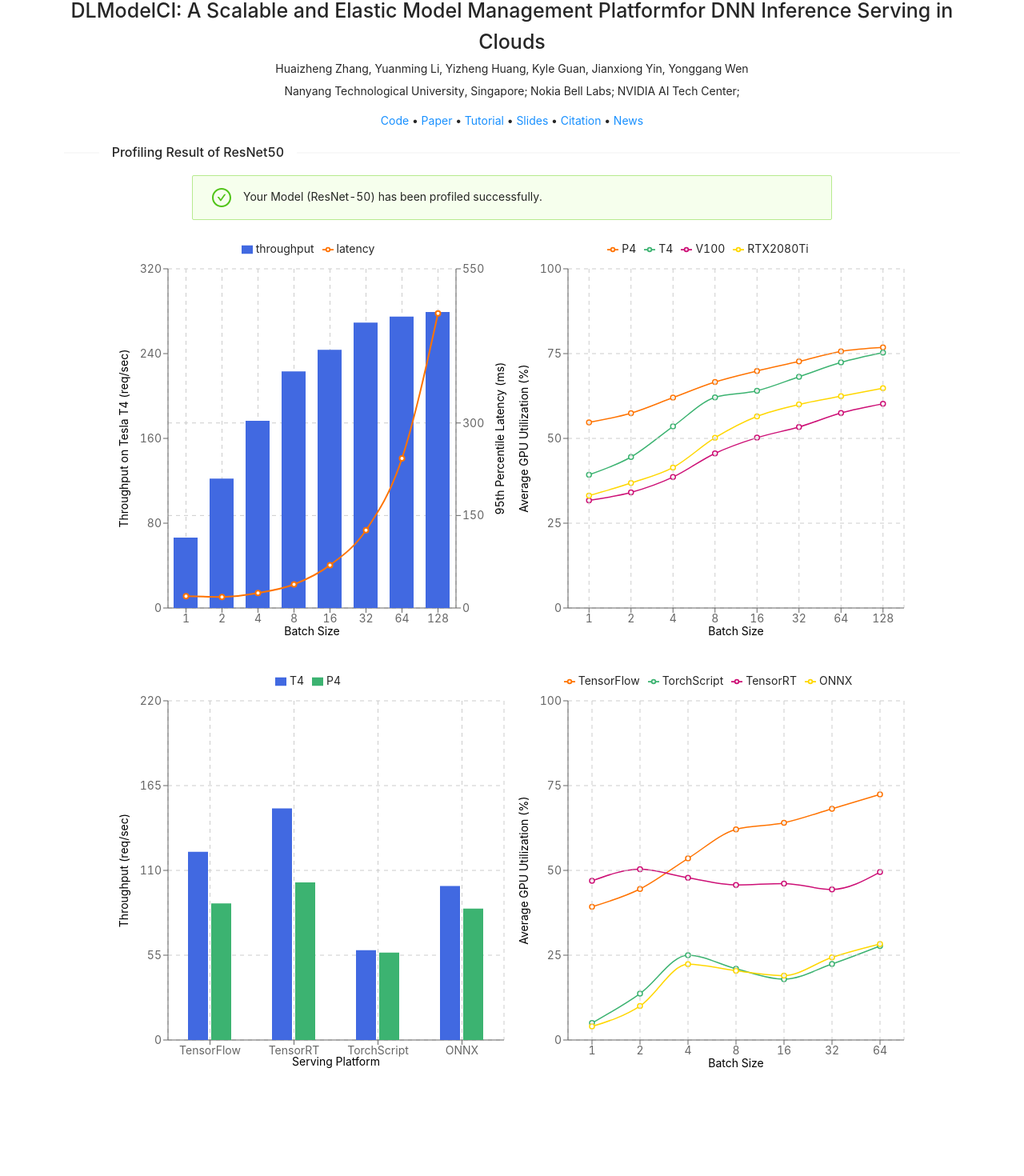
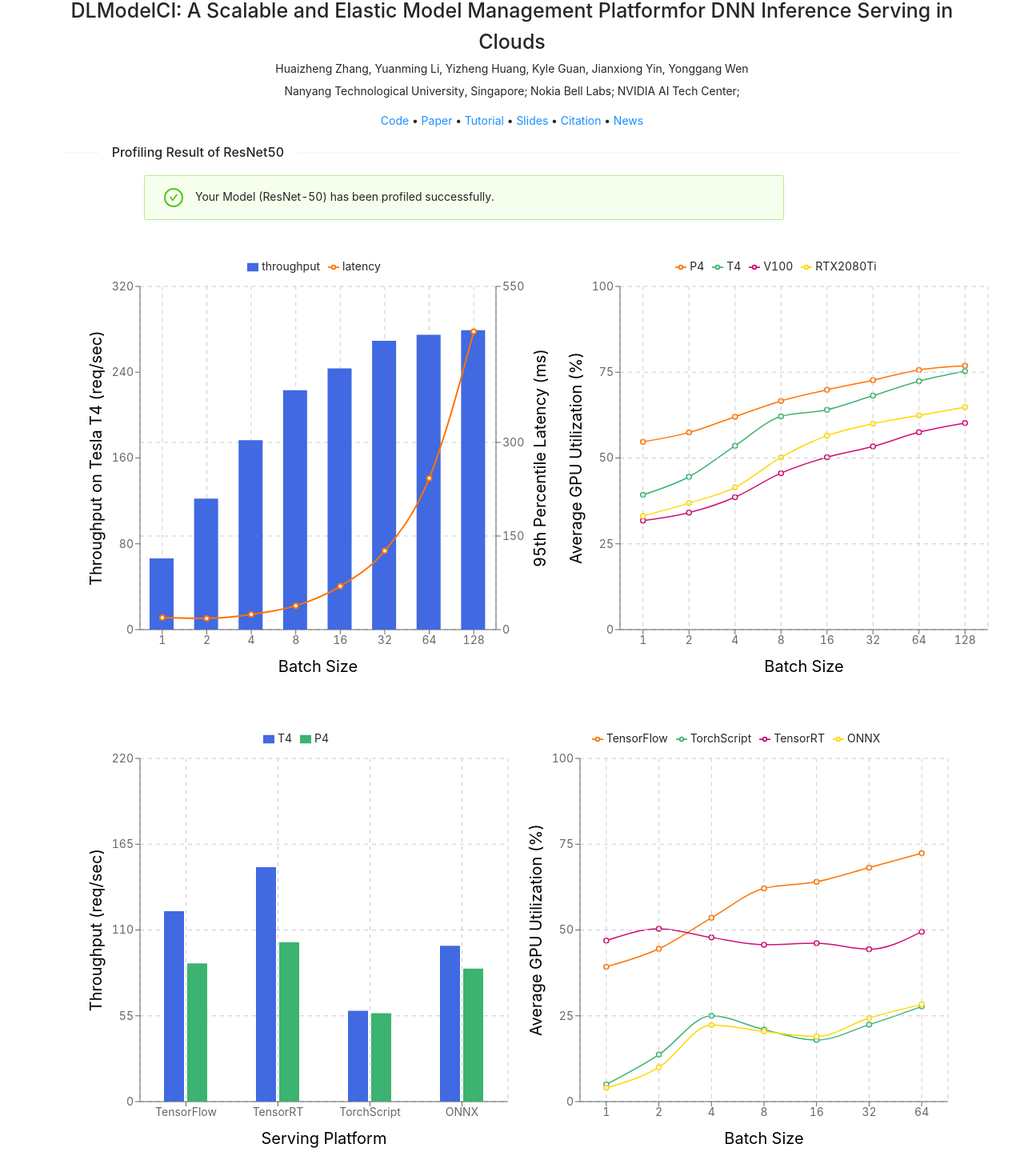
Before and after one commit to djhfhost4/djhfhost4.github.io, a React (Create React App) app: page / in a window 1280 px wide. Shown: the part 181-1651 px from the top of the page at 80% size. Before the commit the page ends 1536 px from the top, so only its background shows below. Built offline with nearby package versions, Linux system fonts and the light colour scheme.

Commit message:
💄 ui: quick fix about the ui

```diff
--- a/src/App.js
+++ b/src/App.js
@@ -1,7 +1,7 @@
 import React from "react";
 import logo from "./logo.svg";
 import "./App.css";
-import { Divider, Alert, Button } from "antd";
+import { Divider, Alert } from "antd";
 import "antd/dist/antd.css";
 import * as DataClass from "./data";
 import {
@@ -50,9 +50,13 @@ function App() {
                 <a href="https://github.com/cap-ntu/ML-Model-CI">News</a>
             </p>
             <Divider orientation="left">Profiling Result of ResNet50</Divider>
-            <div style={{ display: "inline-block" }}>
+            <div style={{ display: "flex" }}>
                 <Alert
-                    style={{ width: "800px", textAlign: "left" }}
+                    style={{
+                        width: "800px",
+                        textAlign: "left",
+                        marginLeft: "100px",
+                    }}
                     description="Your Model (ResNet-50) has been profiled successfully."
                     type="success"
                     showIcon
@@ -61,43 +65,37 @@ function App() {
             <br />
             <div className="showDataClass">
                 <ComposedChart
-                    width={500}
-                    height={500}
+                    width={600}
+                    height={550}
                     data={DataClass.smsd_dbs_T4}
                     margin={{
                         top: 5,
-                        right: 10,
-                        left: 10,
-                        bottom: 5,
+                        right: 20,
+                        left: 15,
+                        bottom: 50,
                     }}
                 >
                     <Legend verticalAlign="top" height={36} />
                     <CartesianGrid stroke="#ccc" strokeDasharray="5 5" />
-                    <XAxis
-                        dataKey="bs"
-                        label={{
-                            value: "Batch Size",
-                            position: "insideBottom",
-                            offset: -4,
-                        }}
-                    />
+                    <XAxis dataKey="bs">
+                        <Label
+                            offset="-23"
+                            value="Batch Size"
+                            position="insideBottom"
+                            style={{ textAnchor: "middle", fontSize: 20 }}
+                        />
+                    </XAxis>
                     <YAxis
                         yAxisId="latency"
                         orientation="right"
                         type="number"
                         domain={[0, 550]}
-                        label={{
-                            value: "",
-                            angle: -90,
-                            position: "center",
-                            offset: 50,
-                        }}
                     >
                         <Label
                             value="95th Percentile Latency (ms)"
                             position="insideRight"
                             angle={-90}
-                            style={{ textAnchor: "middle" }}
+                            style={{ textAnchor: "middle", fontSize: 20 }}
                         />
                     </YAxis>
                     <YAxis
@@ -110,7 +108,7 @@ function App() {
                             value="Throughput on Tesla T4 (req/sec)"
                             position="insideLeft"
                             angle={-90}
-                            style={{ textAnchor: "middle" }}
+                            style={{ textAnchor: "middle", fontSize: 20 }}
                         />
                     </YAxis>
                     <Tooltip />
@@ -129,14 +127,14 @@ function App() {
                     />
                 </ComposedChart>
                 <ComposedChart
-                    width={500}
-                    height={500}
+                    width={550}
+                    height={550}
                     data={DataClass.smsd_dbs_util}
                     margin={{
                         top: 5,
-                        right: 10,
-                        left: 10,
-                        bottom: 5,
+                        right: 15,
+                        left: 15,
+                        bottom: 50,
                     }}
                 >
                     <Legend verticalAlign="top" height={36} />
@@ -165,20 +163,20 @@ function App() {
                         strokeWidth={1.5}
                     />
                     <CartesianGrid stroke="#ccc" strokeDasharray="5 5" />
-                    <XAxis
-                        dataKey="bs"
-                        label={{
-                            value: "Batch Size",
-                            position: "insideBottom",
-                            offset: -4,
-                        }}
-                    />
+                    <XAxis dataKey="bs">
+                        <Label
+                            offset="-23"
+                            value="Batch Size"
+                            position="insideBottom"
+                            style={{ textAnchor: "middle", fontSize: 20 }}
+                        />
+                    </XAxis>
                     <YAxis type="number" domain={[0, 100]}>
                         <Label
                             value="Average GPU Utilization (%)"
                             position="insideLeft"
                             angle={-90}
-                            style={{ textAnchor: "middle" }}
+                            style={{ textAnchor: "middle", fontSize: 20 }}
                         />
                     </YAxis>
                     <Tooltip />
@@ -186,32 +184,32 @@ function App() {
             </div>
             <div className="showDataClass">
                 <ComposedChart
-                    width={500}
-                    height={500}
+                    width={550}
+                    height={550}
                     data={DataClass.dp_throughput_bs2}
                     margin={{
                         top: 5,
-                        right: 10,
-                        left: 10,
-                        bottom: 5,
+                        right: 15,
+                        left: 15,
+                        bottom: 50,
                     }}
                 >
                     <Legend verticalAlign="top" height={36} />
                     <CartesianGrid stroke="#ccc" strokeDasharray="5 5" />
-                    <XAxis
-                        dataKey="platform"
-                        label={{
-                            value: "Serving Platform",
-                            position: "insideBottom",
-                            offset: -2,
-                        }}
-                    />
+                    <XAxis dataKey="platform">
+                        <Label
+                            offset="-23"
+                            value="Serving Platform"
+                            position="insideBottom"
+                            style={{ textAnchor: "middle", fontSize: 20 }}
+                        />
+                    </XAxis>
                     <YAxis orientation="left" type="number" domain={[0, 220]}>
                         <Label
                             value="Throughput (req/sec)"
                             position="insideLeft"
                             angle={-90}
-                            style={{ textAnchor: "middle" }}
+                            style={{ textAnchor: "middle", fontSize: 20 }}
                         />
                     </YAxis>
                     <Tooltip />
@@ -219,14 +217,14 @@ function App() {
                     <Bar dataKey="P4" barSize={25} fill="#3CB371" />
                 </ComposedChart>
                 <ComposedChart
-                    width={500}
-                    height={500}
+                    width={550}
+                    height={550}
                     data={DataClass.dp_util_T4}
                     margin={{
                         top: 5,
-                        right: 10,
-                        left: 10,
-                        bottom: 5,
+                        right: 15,
+                        left: 15,
+                        bottom: 50,
                     }}
                 >
                     <Legend verticalAlign="top" height={36} />
@@ -255,20 +253,20 @@ function App() {
                         strokeWidth={1.5}
                     />
                     <CartesianGrid stroke="#ccc" strokeDasharray="5 5" />
-                    <XAxis
-                        dataKey="bs"
-                        label={{
-                            value: "Batch Size",
-                            position: "insideBottom",
-                            offset: -4,
-                        }}
-                    />
+                    <XAxis dataKey="bs">
+                        <Label
+                            offset="-23"
+                            value="Batch Size"
+                            position="insideBottom"
+                            style={{ textAnchor: "middle", fontSize: 20 }}
+                        />
+                    </XAxis>
                     <YAxis type="number" domain={[0, 100]}>
                         <Label
                             value="Average GPU Utilization (%)"
                             position="insideLeft"
                             angle={-90}
-                            style={{ textAnchor: "middle" }}
+                            style={{ textAnchor: "middle", fontSize: 20 }}
                         />
                     </YAxis>
                     <Tooltip />
```
